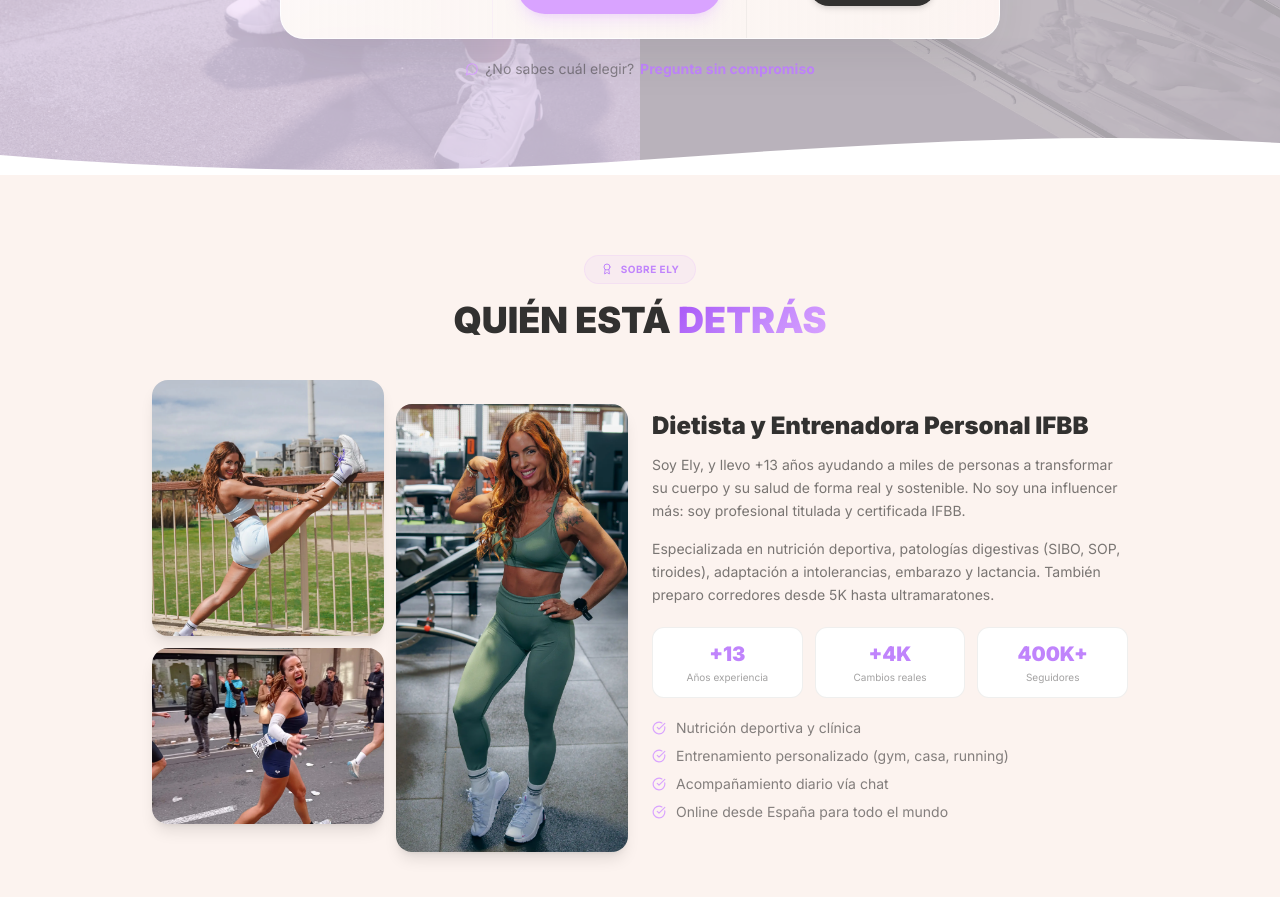
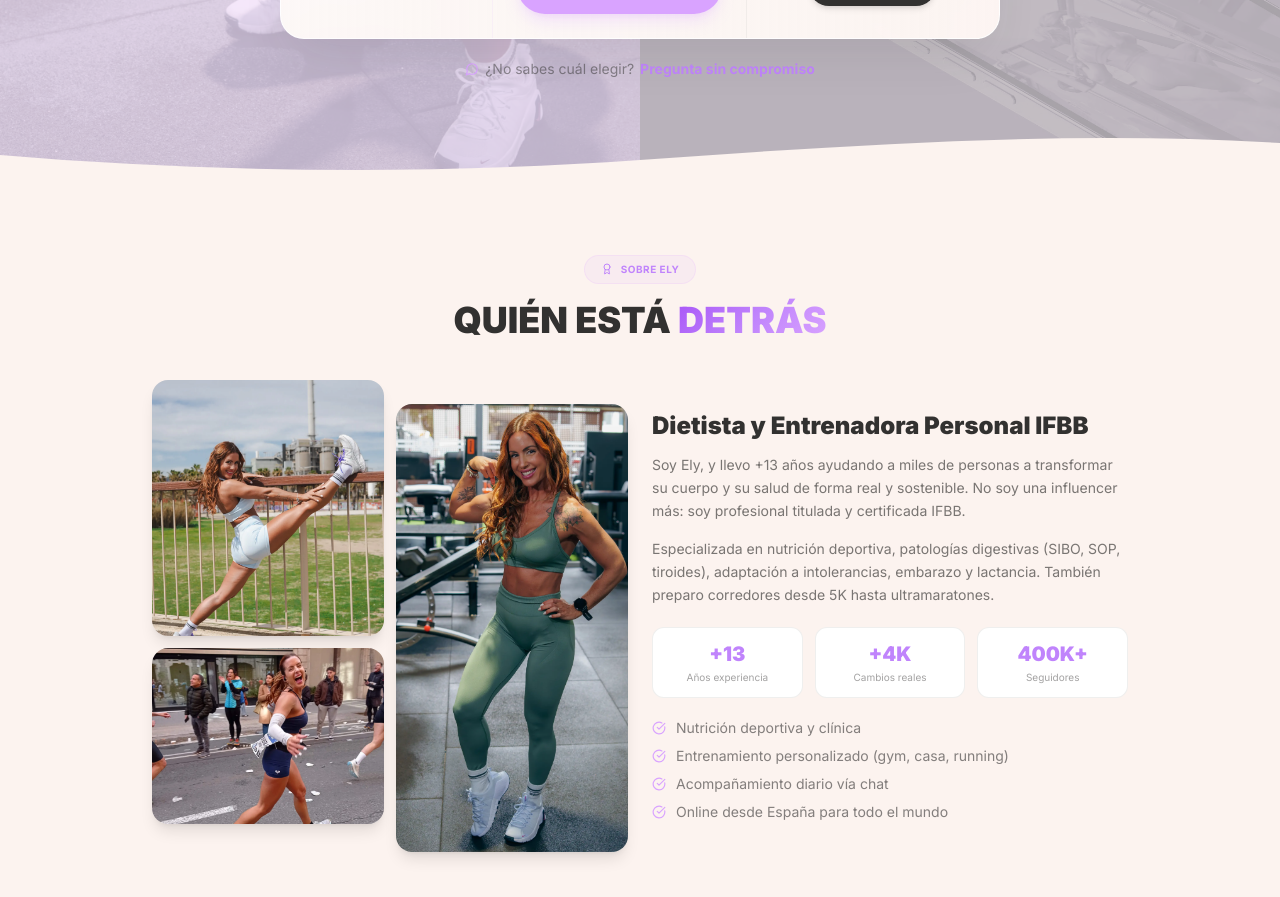
Before and after one commit to MartinSC9/elyfitness-landing-v4, a React (Vite) app: page / in a window 1280 px wide. Shown: the part 3840-4737 px from the top of the page. Built offline with nearby package versions, Linux system fonts and the light colour scheme.

Commit message:
fix: wave color before About section from white to cream
Co-Authored-By: Claude Opus 4.6 <noreply@anthropic.com>

```diff
--- a/src/app/page.jsx
+++ b/src/app/page.jsx
@@ -630,9 +630,9 @@ function QuickComparison() {
           ¿No sabes cuál elegir? <a href="#contacto" className="text-primary-dark font-bold hover:underline">Pregunta sin compromiso</a>
         </motion.p>
       </div>
-      {/* Bottom wave — comparison into white (Resultados) */}
+      {/* Bottom wave — comparison into cream (About) */}
       <svg viewBox="0 0 1440 50" xmlns="http://www.w3.org/2000/svg" className="absolute bottom-0 left-0 w-full" preserveAspectRatio="none" style={{ height: 50 }}>
-        <path d="M0 30C240 48 480 50 720 35C960 20 1200 5 1440 18V50H0Z" fill="#ffffff" />
+        <path d="M0 30C240 48 480 50 720 35C960 20 1200 5 1440 18V50H0Z" fill="#FCF3EF" />
       </svg>
     </section>
   );
```
